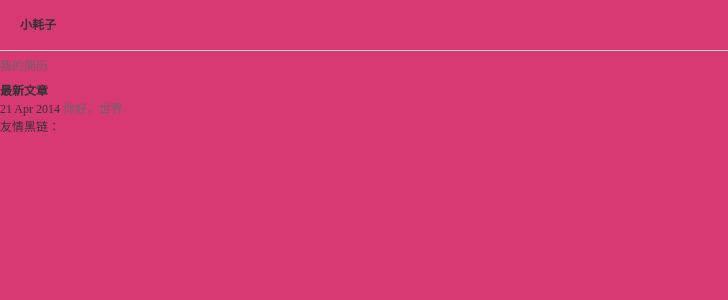
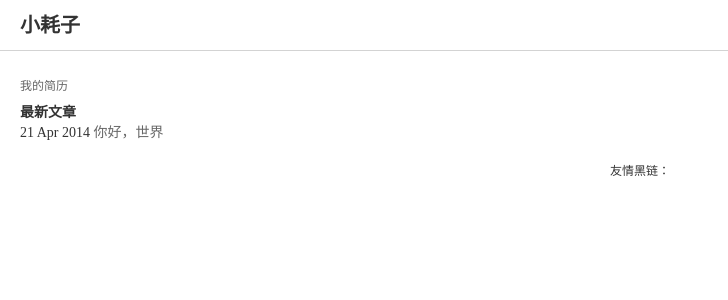
Before and after one commit to mouseliu/mygit, a Jekyll site: the page built from index.html, in a window 1280 px wide. Shown: the top 300 px of the page, without its empty margins (0-728 px from the left). Built offline with Jekyll 4.4.1, drawn with Linux system fonts in a browser that asks for light colours.

Commit message:
Signed-off-by: mouseliu <475973481@qq.com>

```diff
--- a/_layouts/default.html
+++ b/_layouts/default.html
@@ -8,5 +8,7 @@
 	<link rel="stylesheet" href="css/base.css">
 	<link rel="stylesheet" href="css/layout.css">
 </head>
-<body>{{ content }}</body>
+<body>
+	{{ content }}
+</body>
 </html>
--- a/css/base.css
+++ b/css/base.css
@@ -22,6 +22,6 @@ table { border-collapse: collapse; border-spacing: 0; }
 .break { word-break: break-all; word-wrap: break-word; }
 header, footer, article, section, nav, menu, hgroup { display: block; clear: all; }
 .clearfix:after { clear: both; content: ""; display: block; height: 0; }
-body { background: #d83971; -webkit-tap-highlight-color: rgba(0, 0, 0, 0); width: 100%; }
+body { background: #fff; -webkit-tap-highlight-color: rgba(0, 0, 0, 0); width: 100%; }
 a {color: #666;}
 a:hover { color:#53df00;}
--- a/css/layout.css
+++ b/css/layout.css
@@ -3,8 +3,14 @@ header {
 	height: 50px;
 	line-height: 50px;
 	padding: 0 20px;
+	font-size: 20px;
 }
 .me {
 	line-height: 30px;
 	text-align: left;
 }
+.content {
+	padding: 20px;
+}
+.post_list {font-size: 14px;}
+footer {text-align: center;}
--- a/index.html
+++ b/index.html
@@ -3,6 +3,7 @@ layout: default
 title: 小耗子
 ---
 <header><h2>{{ page.title }}</h2></header>
+<div class="content">
 	<div class="me"><a href="">我的简历</a></div>
 	<div class="post_list">
 		<h3>最新文章</h3>
@@ -15,6 +16,8 @@ title: 小耗子
 			{% endfor %}
 		</ul>
 	</div>
+
+</div>
 <footer>
 	<span>友情黑链：</span><a href=""></a>
 </footer>
```
Lines whose indentation alone changed are shown as unchanged.
